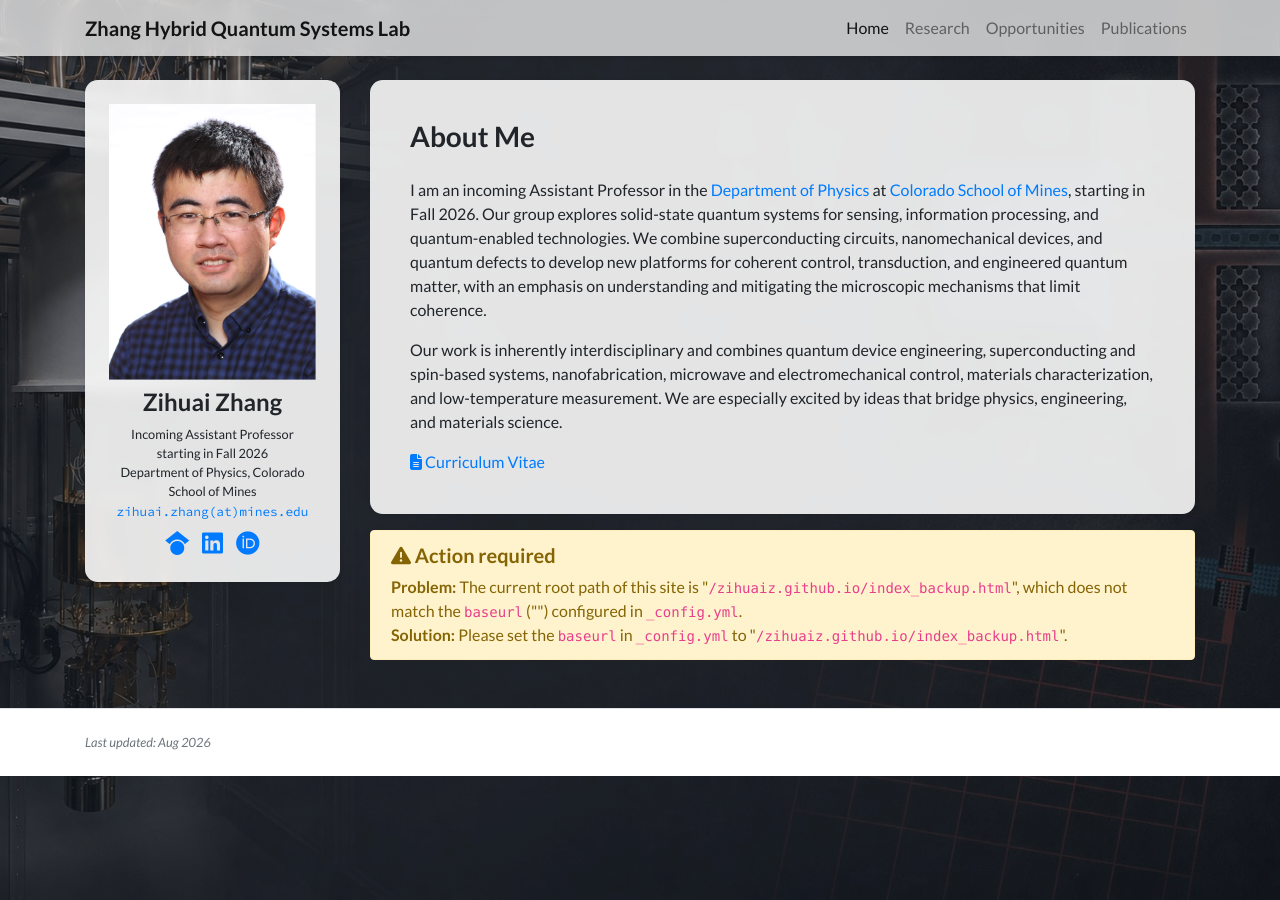
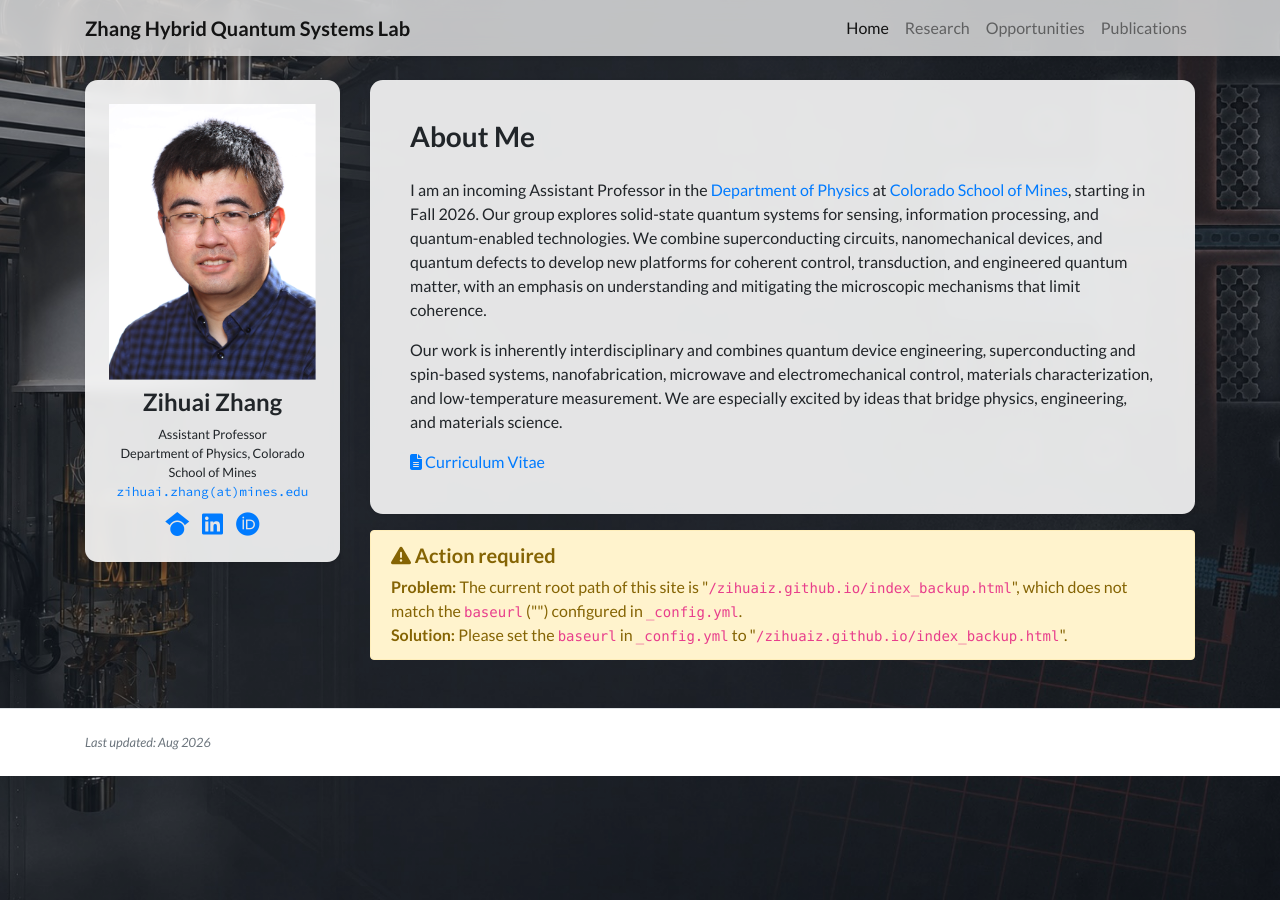
Before and after one commit to zihuaiz/zihuaiz.github.io, a Jekyll site: the page built from index_backup.html, in a window 1280 px wide. Built offline with Jekyll 4.4.1, drawn with Linux system fonts in a browser that asks for light colours; nearby versions of some CDN libraries; a style sheet for code colours, icons or effects is not loaded.

Commit message:
Update position title in profile.yml

```diff
--- a/_data/profile.yml
+++ b/_data/profile.yml
@@ -3,7 +3,7 @@ secondary_name: ""
 navbar_name: "Zhang Hybrid Quantum Systems Lab"
 
 positions:
-- name: Incoming Assistant Professor starting in Fall 2026
+- name: Assistant Professor
 - name: Department of Physics, Colorado School of Mines
   #logo: /assets/images/badges/MIT_Social_circle.png  # Logo is optional
 
```
